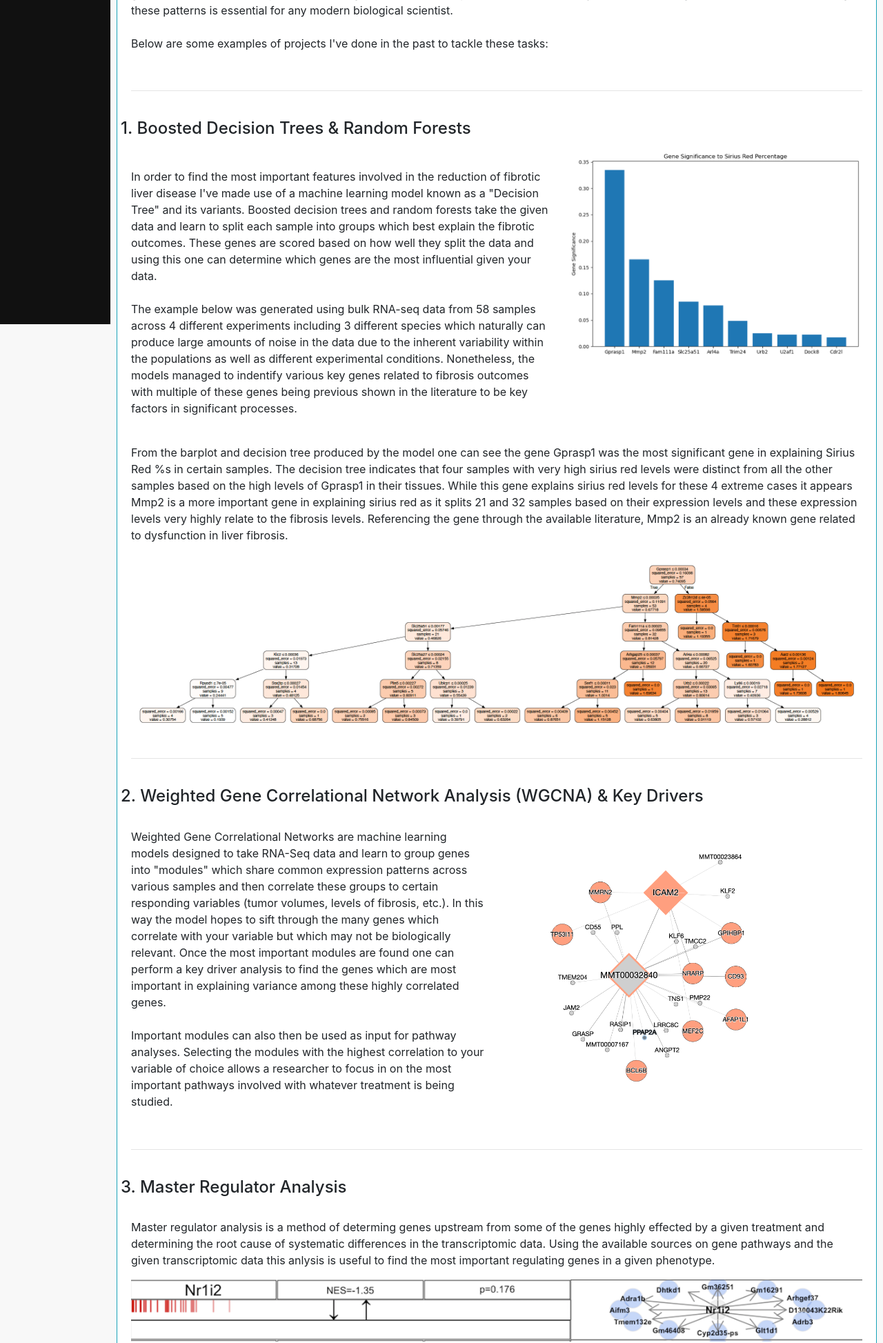
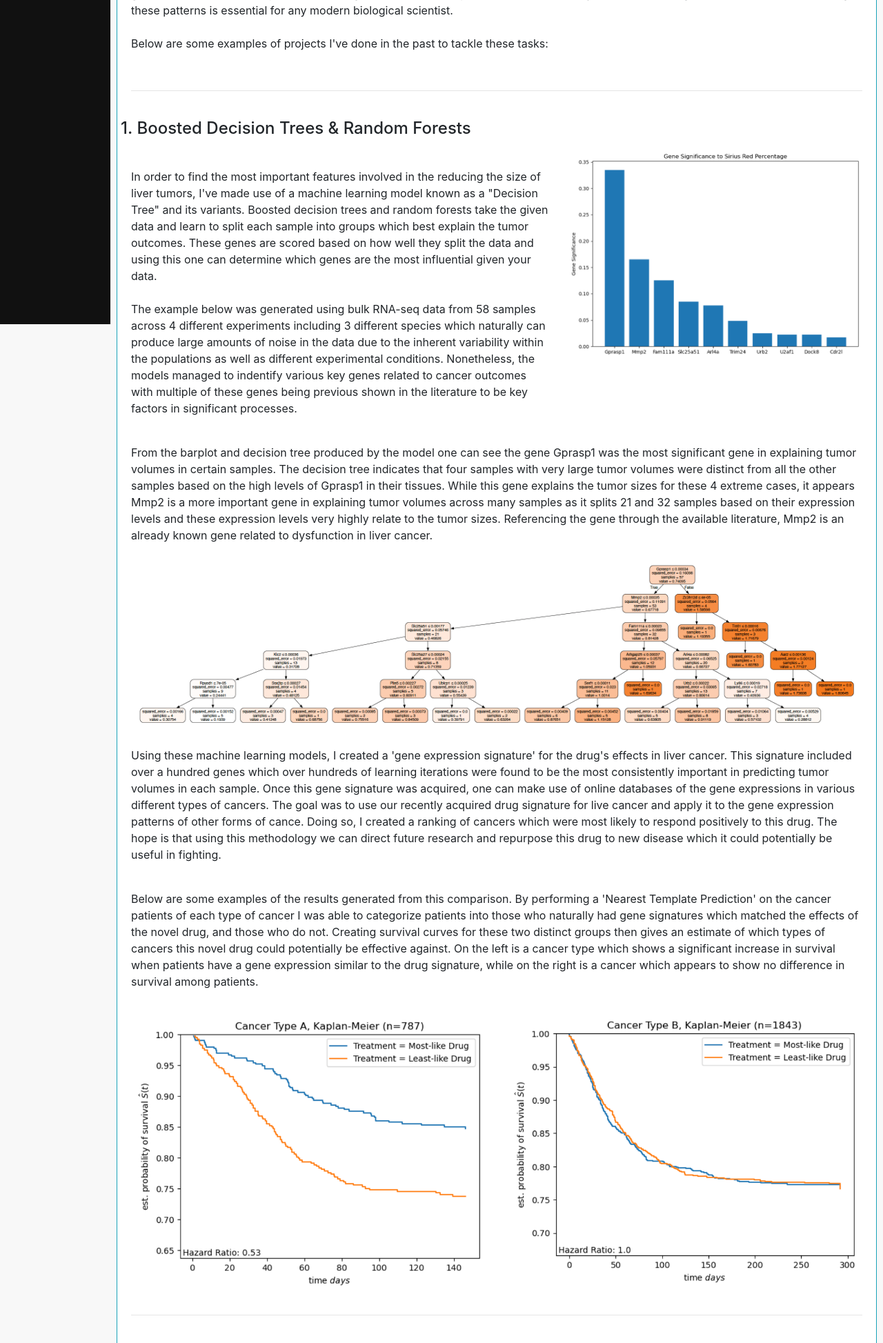
Before and after one commit to jb994/jsite, a Django app: page /portfolio/ml-models in a window 1280 px wide. Shown: the part 330-2277 px from the top of the page at 69% size. Run offline with Django 4.2, Linux system fonts and the light colour scheme.

Commit message:
Added kaplan meier curves to my page describing my machine learning work. Added some text to describe them as well. Also pushing the images for the first time.

```diff
--- a/base/templates/portfolio/ml-models.html
+++ b/base/templates/portfolio/ml-models.html
@@ -33,9 +33,9 @@
 				<div class="col-md-7">
 					<p align="left">
 						<br>
-						In order to find the most important features involved in the reduction of fibrotic liver disease I've made use of a machine learning model known as a "Decision Tree" and its variants. Boosted decision trees and random forests take the given data and learn to split each sample into groups which best explain the fibrotic outcomes. These genes are scored based on how well they split the data and using this one can determine which genes are the most influential given your data.
+						In order to find the most important features involved in the reducing the size of liver tumors, I've made use of a machine learning model known as a "Decision Tree" and its variants. Boosted decision trees and random forests take the given data and learn to split each sample into groups which best explain the tumor outcomes. These genes are scored based on how well they split the data and using this one can determine which genes are the most influential given your data.
 						<br><br>
-						The example below was generated using bulk RNA-seq data from 58 samples across 4 different experiments including 3 different species which naturally can produce large amounts of noise in the data due to the inherent variability within the populations as well as different experimental conditions. Nonetheless, the models managed to indentify various key genes related to fibrosis outcomes with multiple of these genes being previous shown in the literature to be key factors in significant processes.
+						The example below was generated using bulk RNA-seq data from 58 samples across 4 different experiments including 3 different species which naturally can produce large amounts of noise in the data due to the inherent variability within the populations as well as different experimental conditions. Nonetheless, the models managed to indentify various key genes related to cancer outcomes with multiple of these genes being previous shown in the literature to be key factors in significant processes.
 					</p>
 				</div>
 				<div class="col-md-5">
@@ -47,7 +47,7 @@
 				<div class="col-md-12">
 					<p align="left">
 						<br>
-						From the barplot and decision tree produced by the model one can see the gene Gprasp1 was the most significant gene in explaining Sirius Red %s in certain samples. The decision tree indicates that four samples with very high sirius red levels were distinct from all the other samples based on the high levels of Gprasp1 in their tissues. While this gene explains sirius red levels for these 4 extreme cases it appears Mmp2 is a more important gene in explaining sirius red as it splits 21 and 32 samples based on their expression levels and these expression levels very highly relate to the fibrosis levels. Referencing the gene through the available literature, Mmp2 is an already known gene related to dysfunction in liver fibrosis.
+						From the barplot and decision tree produced by the model one can see the gene Gprasp1 was the most significant gene in explaining tumor volumes in certain samples. The decision tree indicates that four samples with very large tumor volumes were distinct from all the other samples based on the high levels of Gprasp1 in their tissues. While this gene explains the tumor sizes for these 4 extreme cases, it appears Mmp2 is a more important gene in explaining tumor volumes across many samples as it splits 21 and 32 samples based on their expression levels and these expression levels very highly relate to the tumor sizes. Referencing the gene through the available literature, Mmp2 is an already known gene related to dysfunction in liver cancer.
 					</p>
 				</div>
 			</div>
@@ -56,8 +56,29 @@
 				<div class="col-md-12">
 					<img src="{% static 'images/portfolio/decisionTreew5.png' %}"
 					width=100%;>
+					<br><br>
+					<p align="left">
+						Using these machine learning models, I created a 'gene expression signature' for the drug's effects in liver cancer. This signature included over a hundred genes which over hundreds of learning iterations were found to be the most consistently important in predicting tumor volumes in each sample. Once this gene signature was acquired, one can make use of online databases of the gene expressions in various different types of cancers. The goal was to use our recently acquired drug signature for live cancer and apply it to the gene expression patterns of other forms of cance. Doing so, I created a ranking of cancers which were most likely to respond positively to this drug. The hope is that using this methodology we can direct future research and repurpose this drug to new disease which it could potentially be useful in fighting.
+					</p>
+					<br>
+					<p align="left">
+						Below are some examples of the results generated from this comparison. By performing a 'Nearest Template Prediction' on the cancer patients of each type of cancer I was able to categorize patients into those who naturally had gene signatures which matched the effects of the novel drug, and those who do not. Creating survival curves for these two distinct groups then gives an estimate of which types of cancers this novel drug could potentially be effective against. On the left is a cancer type which shows a significant increase in survival when patients have a gene expression similar to the drug signature, while on the right is a cancer which appears to show no difference in survival among patients.
+					</p>
+					<br>
 				</div>
 			</div>
+
+			<div class="row">
+				<div class="col-md-6">
+					<img src="{% static 'images/portfolio/kaplanMeierCancerA.png' %}"
+					width=100%;>
+				</div>
+				<div class="col-md-6">
+					<img src="{% static 'images/portfolio/kaplanMeierCancerB.png' %}"
+					width=100%;>
+				</div>
+			</div>
+
 			<br><hr><br>
 			<div class="row">
 				<h4>2. Weighted Gene Correlational Network Analysis (WGCNA) & Key Drivers</h4>
```
Also changed, not shown: static/images/portfolio/kaplanMeierCancerA.png (added), static/images/portfolio/kaplanMeierCancerB.png (added).
